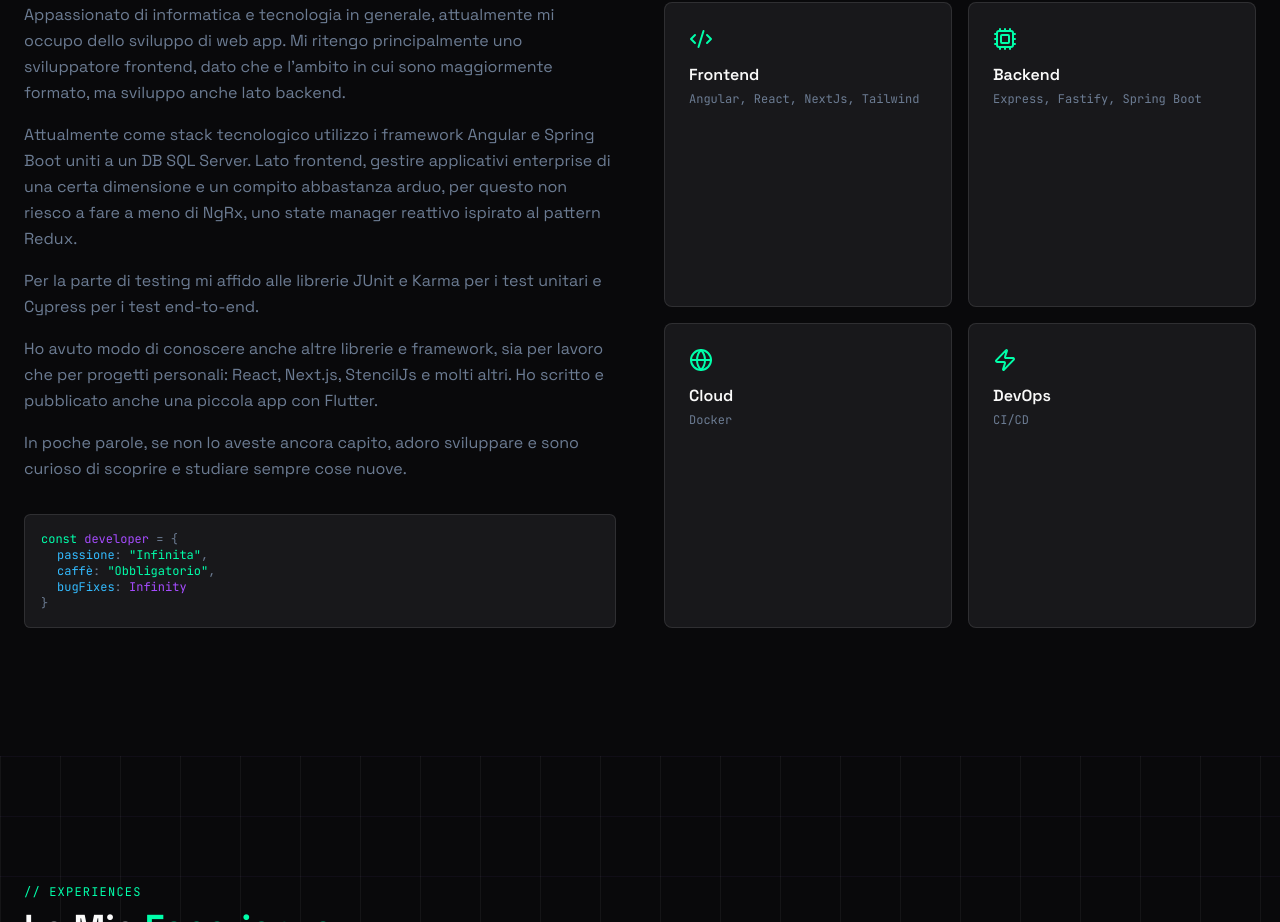
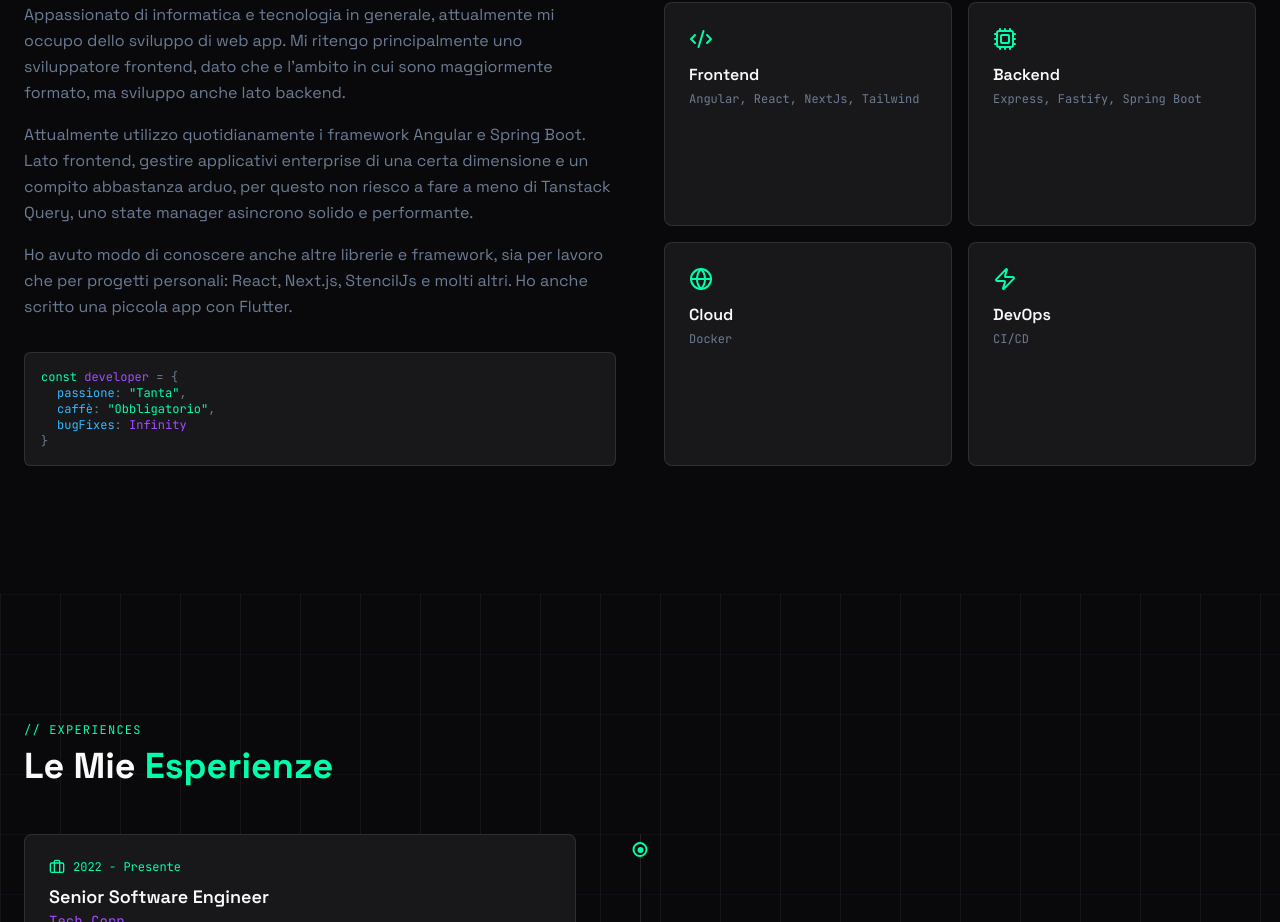
Before and after one commit to antonionesta/portfolio, a Next.js app: page / in a window 1280 px wide. Shown: the part 1038-1960 px from the top of the page. Built offline with nearby package versions, Linux system fonts and the light colour scheme.

Commit message:
Modifiche contenuti

```diff
--- a/src/components/about-section.tsx
+++ b/src/components/about-section.tsx
@@ -41,7 +41,7 @@ export function AboutSection({ about }: { about: PortfolioContent["about"] }) {
               </p>
               <p className="pl-4">
                 <span className="text-neon-blue">passione</span>:{" "}
-                <span className="text-primary">"Infinita"</span>,
+                <span className="text-primary">"Tanta"</span>,
               </p>
               <p className="pl-4">
                 <span className="text-neon-blue">caffè</span>:{" "}
--- a/src/data/portfolio.tsx
+++ b/src/data/portfolio.tsx
@@ -47,10 +47,8 @@ export const portfolioContent: PortfolioContent = {
     title: "About Me",
     paragraphs: [
       "Appassionato di informatica e tecnologia in generale, attualmente mi occupo dello sviluppo di web app. Mi ritengo principalmente uno sviluppatore frontend, dato che e l'ambito in cui sono maggiormente formato, ma sviluppo anche lato backend.",
-      "Attualmente come stack tecnologico utilizzo i framework Angular e Spring Boot uniti a un DB SQL Server. Lato frontend, gestire applicativi enterprise di una certa dimensione e un compito abbastanza arduo, per questo non riesco a fare a meno di NgRx, uno state manager reattivo ispirato al pattern Redux.",
-      "Per la parte di testing mi affido alle librerie JUnit e Karma per i test unitari e Cypress per i test end-to-end.",
-      "Ho avuto modo di conoscere anche altre librerie e framework, sia per lavoro che per progetti personali: React, Next.js, StencilJs e molti altri. Ho scritto e pubblicato anche una piccola app con Flutter.",
-      "In poche parole, se non lo aveste ancora capito, adoro sviluppare e sono curioso di scoprire e studiare sempre cose nuove.",
+      "Attualmente utilizzo quotidianamente i framework Angular e Spring Boot. Lato frontend, gestire applicativi enterprise di una certa dimensione e un compito abbastanza arduo, per questo non riesco a fare a meno di Tanstack Query, uno state manager asincrono solido e performante.",
+      "Ho avuto modo di conoscere anche altre librerie e framework, sia per lavoro che per progetti personali: React, Next.js, StencilJs e molti altri. Ho anche scritto una piccola app con Flutter."
     ],
     skills: [
       {
```
